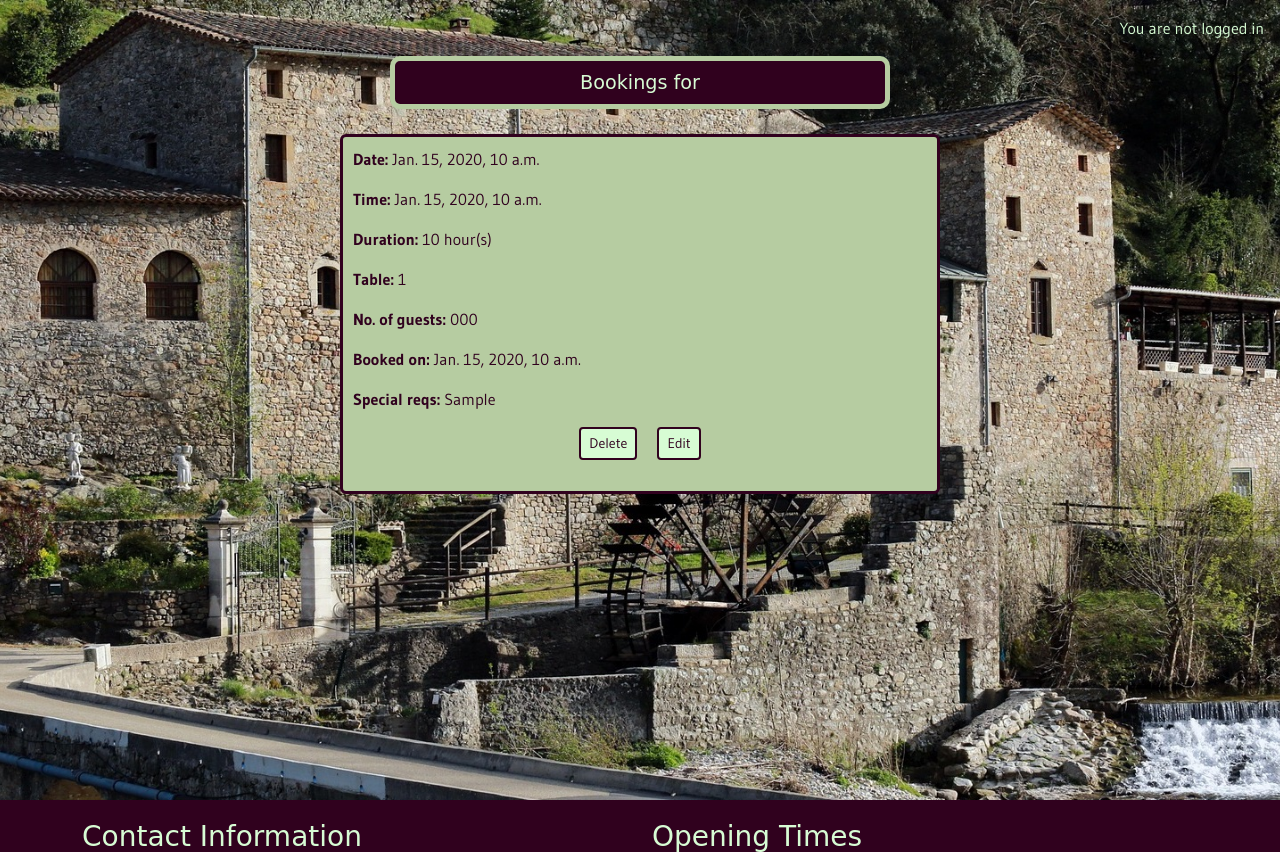
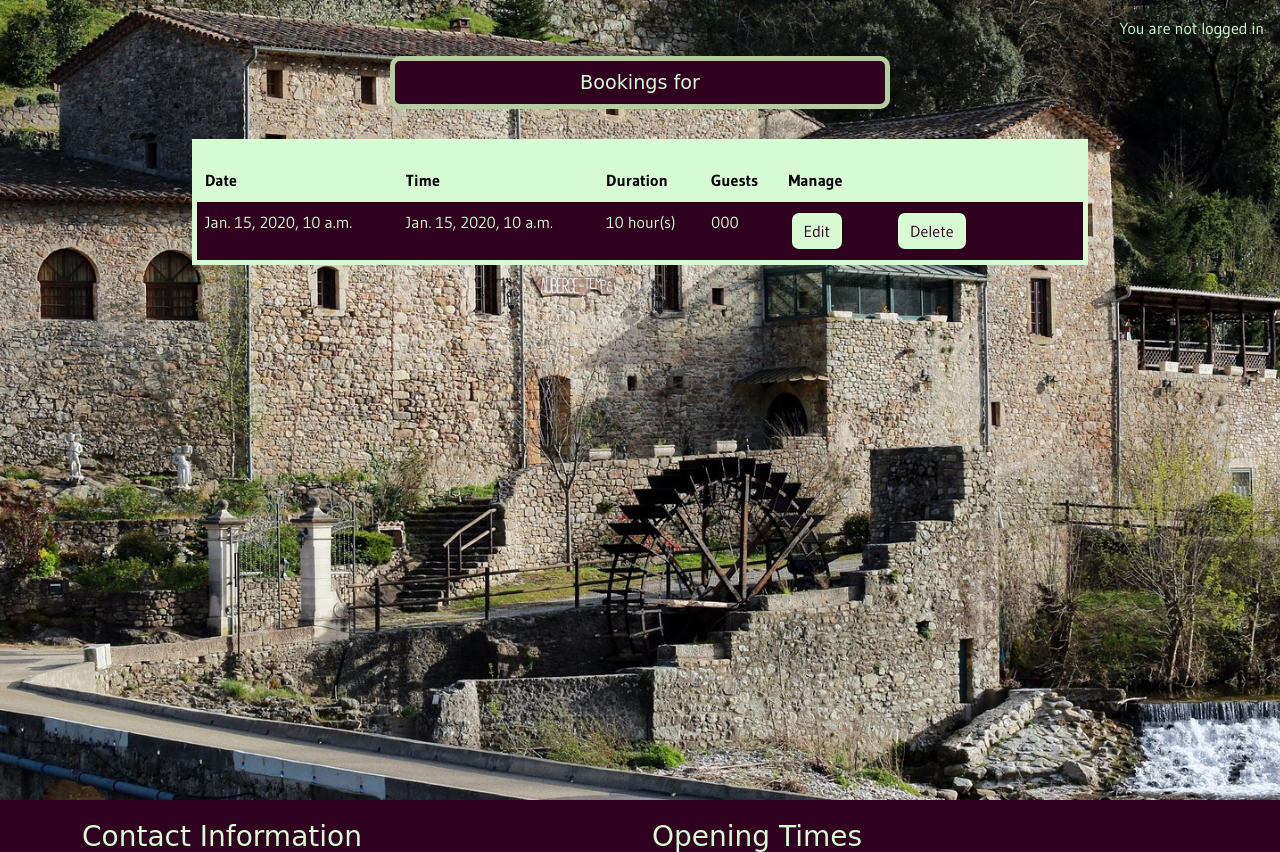
Before and after one commit to DTT2411/the-otter-mill, a Django app: template booking/templates/booking/reservation_list.html in a window 1280 px wide. Shown: the part 58-910 px from the top of the page. Run offline with Django 4.2, Linux system fonts and the light colour scheme; the template is opened without the code that fills it: most values are stand-ins (such as "Sample title", 1, 10 or a date in 2020); some libraries are stand-ins or nearby versions; some web fonts are replaced.

Commit message:
Overhaul display of reservations on My Bookings page, using a table instead of cards.

```diff
--- a/booking/templates/booking/reservation_list.html
+++ b/booking/templates/booking/reservation_list.html
@@ -19,35 +19,41 @@
 <h1 id="reservation-list-header">Bookings for {{ user.username }}</h1>
 
 {% if object_list %}
-  <!-- Creates an individual <div> element for each booking made by the logged-in user -->
+<table id="reservation-table" class="table">
+  <thead>
+    <tr>
+      <th scope="col">Date</th>
+      <th scope="col">Time</th>
+      <th scope="col">Duration</th>
+      <th scope="col">Guests</th>
+      <th scope="col">Manage</th>
+    </tr>
+  </thead>
   {% for booking in object_list %}
-  <div id="reservation-list" class="d-flex flex-column rounded">
-    <div>
-      <p><span class="reservation-data-label">Date: </span>{{ booking.date }}</p>
-      <p><span class="reservation-data-label">Time: </span>{{ booking.time }}</p>
-      <p><span class="reservation-data-label">Duration: </span>{{ booking.duration }} hour(s)</p>
-      <p><span class="reservation-data-label">Table: </span>{{ booking.table.table_id }}</p>
-      <p><span class="reservation-data-label">No. of guests: </span>{{ booking.number_of_guests }}</p>
-      <p><span class="reservation-data-label">Booked on: </span>{{ booking.created_on }}</p>
-      <!-- Only lists special requirements (optional field) if it exists for the booking -->
-      {% if booking.special_reqs %}
-      <p><span class="reservation-data-label">Special reqs: </span>{{ booking.special_reqs }}</p>
-      {% endif %}
-    </div>
+  <tbody class="table-group-divider">
+      <tr class="table-row">
+          <td>{{ booking.date }}</td>
+          <td>{{ booking.time }}</td>
+          <td>{{ booking.duration }} hour(s)</td>
+          <td>{{ booking.number_of_guests }}</td>
+          <td>
+              <div class="d-flex">
+                <a id="edit-reservation-link" href="{% url 'edit_reservation' booking.id %}">
+                  <button type="submit" id="edit-reservation-button" class="btn btn-warning">Edit</button>
+                </a>
+                <form method="post" action="{% url 'delete_reservation' booking.id %}" class="delete-reservation">
+                  {% csrf_token %}
+                  <!-- Clicking delete sends a POST request to delete the associated booking -->
+                  <!-- JS event handler will throw a modal to confirm before deletion -->
+                  <button type="submit" id="delete-reservation-button" class="btn btn-danger">Delete</button>
+                </form>
+              </div>
+          </td>
+      </tr>
+  </tbody>
+    {% endfor %}
+</table>
 
-    <div class="d-flex justify-content-center">
-      <form method="post" action="{% url 'delete_reservation' booking.id %}" class="delete-reservation" id="delete-reservation-button">
-        {% csrf_token %}
-        <!-- Clicking delete sends a POST request to delete the associated booking -->
-        <!-- JS event handler will throw a modal to confirm before deletion -->
-        <button type="submit" class="btn btn-danger btn-sm">Delete</button>
-      </form>
-      <!-- Clicking edit sends a POST request to amend the associated booking -->
-      <!-- JS event handler will throw a modal to confirm before update -->
-      <a href="{% url 'edit_reservation' booking.id %}" class="btn btn-warning btn-sm edit-reservation" id="edit-reservation-button">Edit</a>
-    </div>
-  </div>
-  {% endfor %}
 {% else %}
   <p id="no-booking-message">You have no bookings!</p>
 {% endif %}
--- a/static/css/style.css
+++ b/static/css/style.css
@@ -23,6 +23,10 @@ h1, h2, h3 {
 
 .content-div {
     background-color: var(--primary-color);
+}
+
+a {
+    text-decoration: none !important;
 }
 
 nav {
@@ -119,24 +123,39 @@ footer i {
     border: solid 5px var(--tertiary-color);
     border-radius: 10px;
     font-size: small;
-    margin-bottom: 25px;
+    margin-bottom: 20px;
 }
 
-#reservation-list {
-    width: 350px;
-    height: 370px;
+#reservation-table {
+    width: 70%;
+    margin-top: 30px;
     margin-left: auto;
     margin-right: auto;
-    margin-bottom: 20px;
-    display: flex;
-    padding: 10px;
-    color: var(--primary-color);
-    background-color: var(--tertiary-color);
-    border: solid 3px var(--primary-color);
+    border: solid 5px var(--secondary-color);
+    border-radius: 20px;
 }
 
-.reservation-data-label {
-    font-weight: bold;
+
+.table-row {
+    color: var(--secondary-color);
+    background-color: var(--primary-color);
+}
+
+#reservation-table tr {
+    height: 60px;
+}
+
+#reservation-table th {
+    background-color: var(--secondary-color);
+}
+
+#reservation-table td {
+    background-color: var(--primary-color);
+    color: var(--secondary-color);
+}
+
+#reservation-table th {
+    height: 30px;
 }
 
 #no-booking-message {
@@ -152,19 +171,19 @@ footer i {
     border: solid 3px var(--primary-color);
 }
 
-.btn {
-    border: solid var(--primary-color) 2px;
-    color: var(--primary-color);
+#delete-reservation-button, #edit-reservation-button {
+    border: solid var(--primary-color) 3px;
+    border-radius: 10px;
     background-color: var(--secondary-color);
-    display: block;
-    text-align: center;
-    margin-left: auto;
-    margin-right: auto;
+    color: #30011E;
 }
 
-#delete-reservation-button, #edit-reservation-button {
-    margin-left: 10px;
-    margin-right: 10px;
+#edit-reservation-button:hover {
+    background-color: yellow;
+}
+
+#delete-reservation-button:hover {
+    background-color: red;
 }
 
 /* Custom styling for reservation_form.html */
--- a/static/js/booking.js
+++ b/static/js/booking.js
@@ -7,12 +7,4 @@ document.addEventListener('DOMContentLoaded', function() {
             }
         });
     });
-    // Confirmation check for edit button(s)
-    document.querySelectorAll('a.edit-reservation').forEach(function(link) {
-        link.addEventListener('click', function(event) {
-            if (!confirm('Are you sure you want to change this booking?')) {
-                event.preventDefault();
-            }
-        });
-    });
 });
--- a/the_otter_mill/settings.py
+++ b/the_otter_mill/settings.py
@@ -30,7 +30,7 @@ TEMPLATES_DIR = os.path.join(BASE_DIR, 'templates')
 SECRET_KEY = os.environ.get("SECRET_KEY")
 
 # SECURITY WARNING: don't run with debug turned on in production!
-DEBUG = False
+DEBUG = True
 
 ALLOWED_HOSTS = [
     '.herokuapp.com',
```
